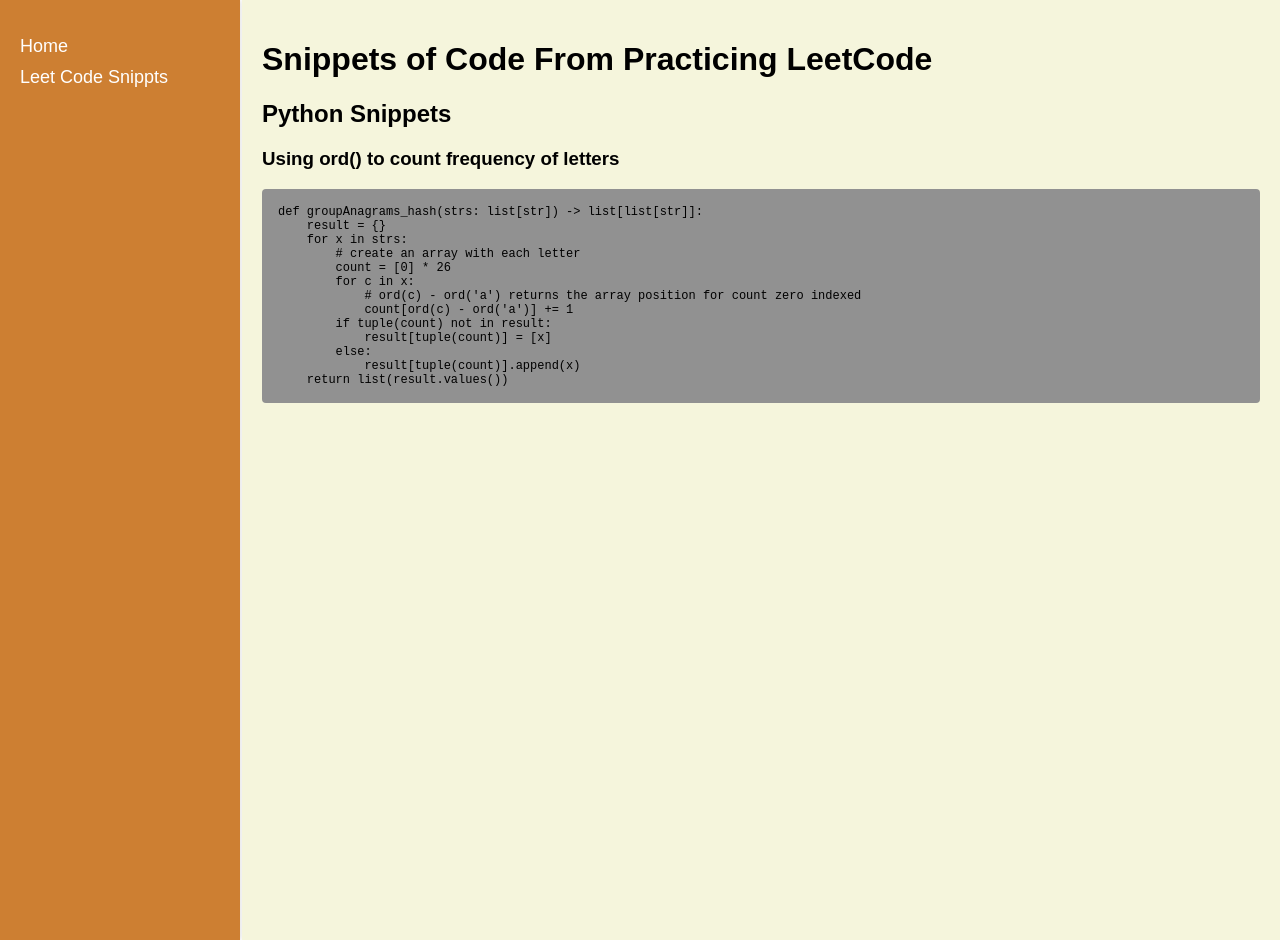
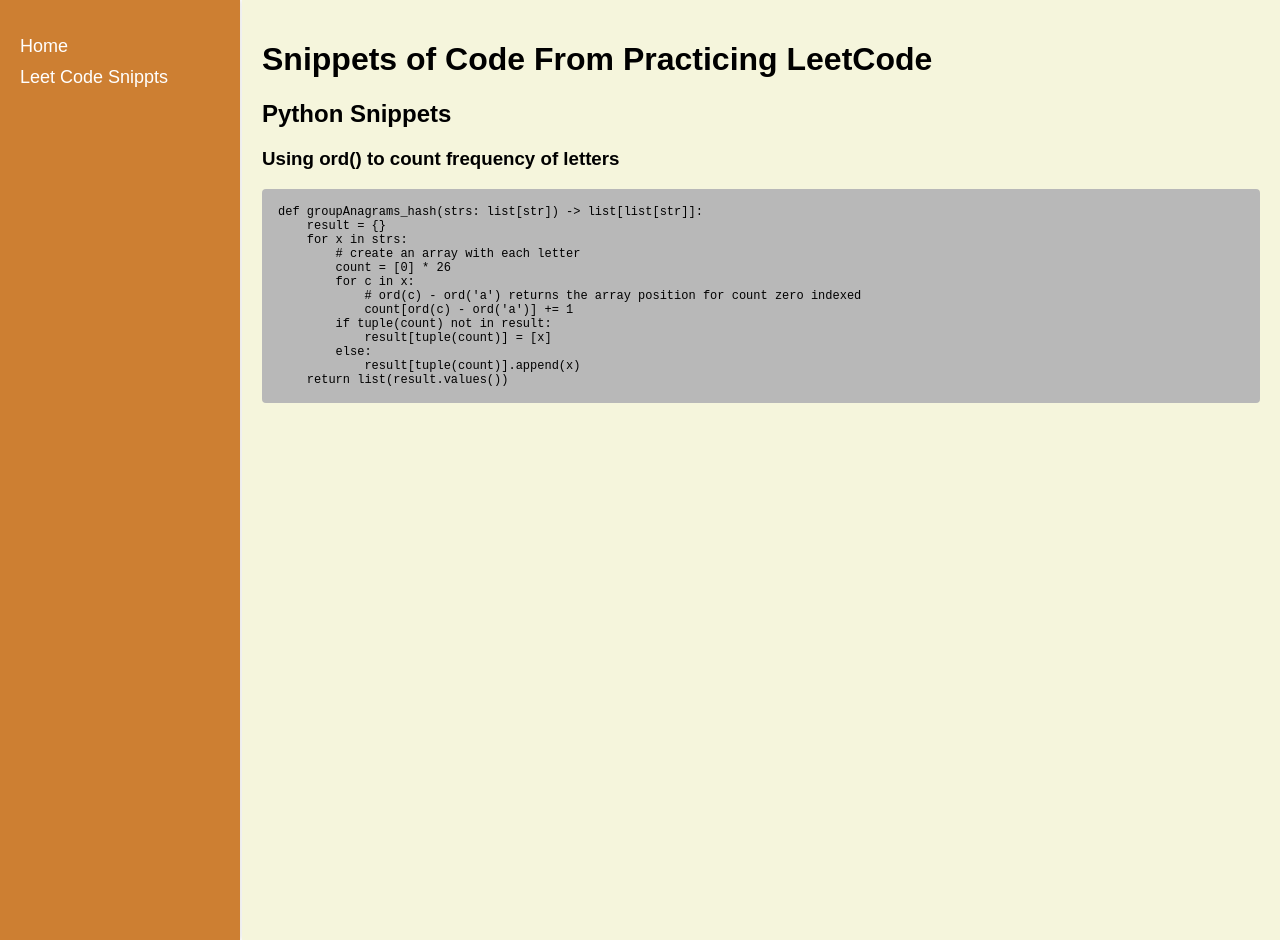
Before and after one commit to Etharialle/Etharialle, an MkDocs documentation site: the page built from website/docs/leetcode-snippets.md, in a window 1280 px wide. Built offline with MkDocs 1.6.1, drawn with Linux system fonts in a browser that asks for light colours.

Commit message:
code blocks

```diff
--- a/website/themes/etharialle/css/etharialle.css
+++ b/website/themes/etharialle/css/etharialle.css
@@ -80,7 +80,7 @@
     padding: 12px;
     font-size: 12px;
     color: #000;
-    background: #919191;
+    background: #b8b8b8;
     border-radius: .25rem;
     border-color: #000000;
 }
```
Also changed, not shown: website/site/css/etharialle.css.
